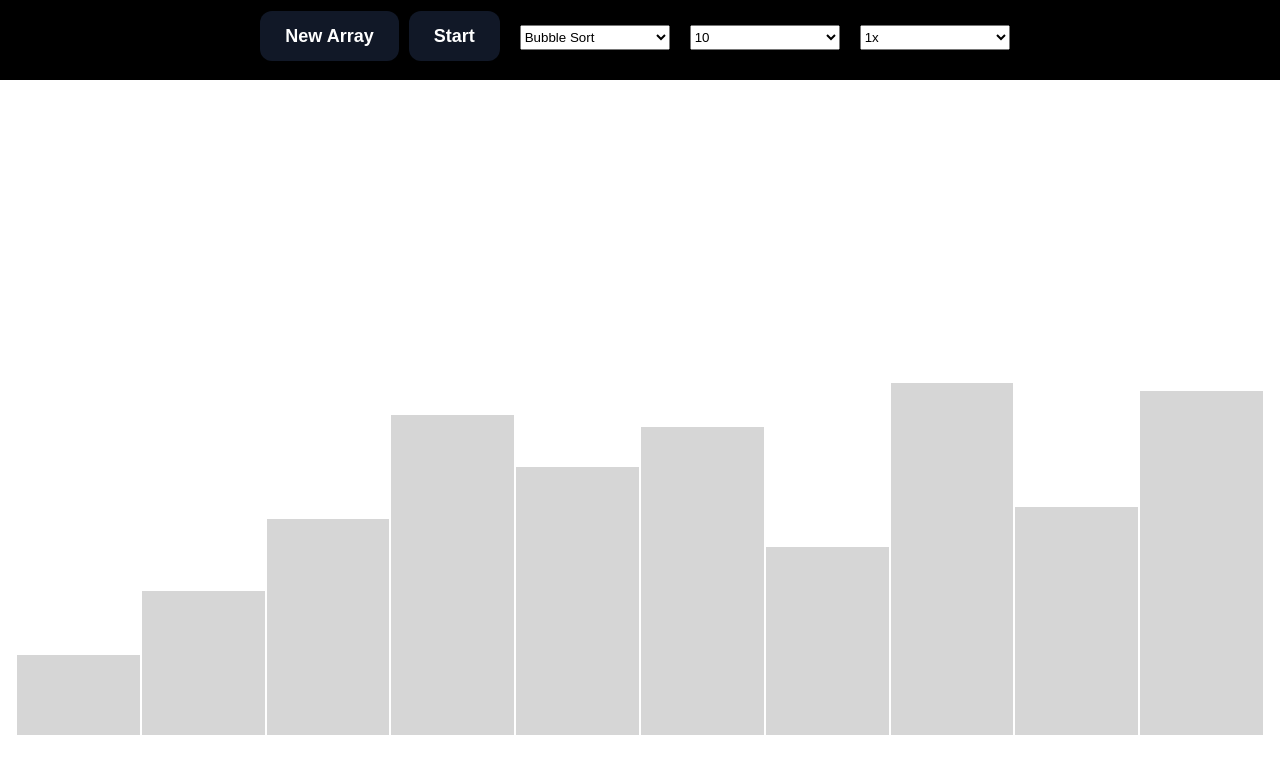
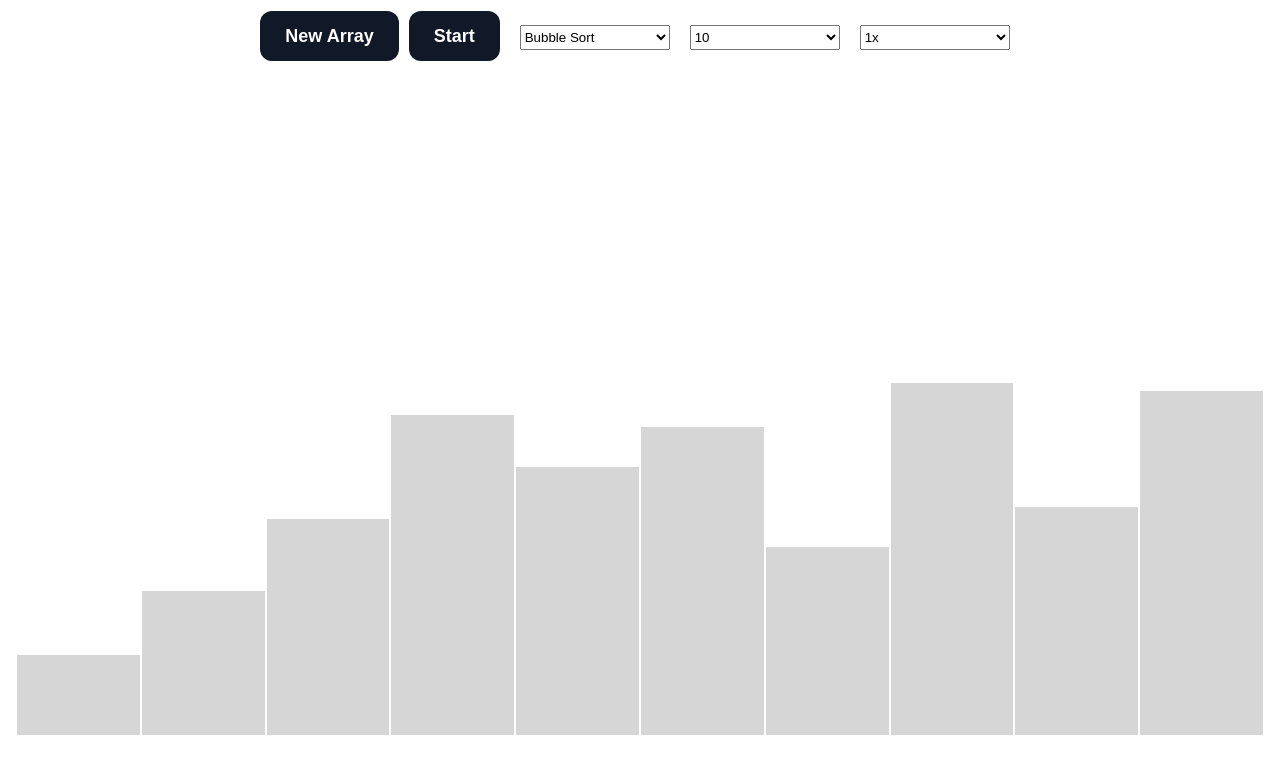
Before and after one commit to BenjacksonSE/sorting-visualizer, a React (Create React App) app: page / in a window 1280 px wide. Shown: the top 774 px of the page. Built offline with nearby package versions, Linux system fonts and the light colour scheme.

Commit message:
Complete, might be a few bugs

```diff
--- a/src/App.css
+++ b/src/App.css
@@ -45,7 +45,7 @@ html, body {
   font-size: 16px;
   min-height: 80px;
   text-align: center;
-  background-color: #000;
+  background-color: #FFFFFF;
 }
 .interface .options {
   margin: 10px;
```
